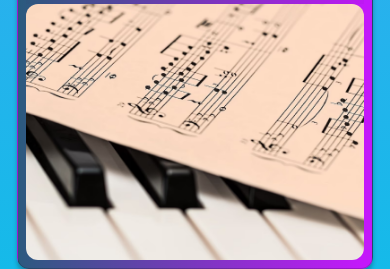
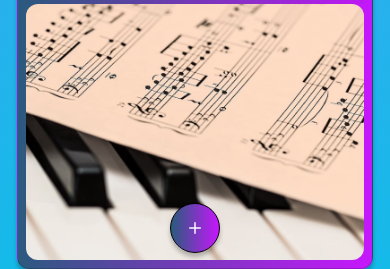
Before and after one commit to Giock24/NowMusic, a PHP site: page /src/home.html in a window 390 px wide. Shown: the part 1078-1347 px from the top of the page. Run offline with PHP 8.4, Linux system fonts and the light colour scheme.

Commit message:
- [ Home ] -  Added button on footer (fixed position)

```diff
--- a/css/style.css
+++ b/css/style.css
@@ -78,6 +78,13 @@ nav>a>i{
     margin-bottom: 30px;
 }
 
+.btn-circle {
+    width: 50px;
+    height: 50px;
+    padding: 13px 18px;
+    border-radius: 60px;
+}
+
 @media screen and (max-width: 992px) {
     #image-previous {
         max-height: 450px;
@@ -91,6 +98,14 @@ nav>a>i{
     }
 }
 
+/* On screens that are 768px or less, set new position of footer button*/
+@media screen and (max-width: 768px) {
+    footer {
+        display: flex;
+        justify-content: center;
+    }
+}
+
 .add-image {
     flex-direction: column;
     display: flex;
--- a/src/home.html
+++ b/src/home.html
@@ -28,7 +28,7 @@
             </div>
         </nav>
         <div class="row pt-2 h-100 justify-content-center">
-            <div class="col-11 col-md-3">
+            <div class="col-11 col-md-4">
                 <div class="card p-2">
                     <iframe style="border-radius:12px" src="https://open.spotify.com/embed/track/3NFuE3uDOr6QUw9UZ9HzKo?utm_source=generator&theme=0" width="100%" height="152" frameBorder="0" allowfullscreen="" allow="autoplay; clipboard-write; encrypted-media; fullscreen; picture-in-picture" loading="lazy"></iframe>
                     <div class="card-body px-3">
@@ -87,6 +87,11 @@
                 </div>
             </div>
         </div>
+        <footer class="fixed-bottom m-3">
+            <button type="button" class="btn-circle">
+                <i class="bi bi-plus"></i>
+            </button>
+        </footer>
     </div>
     <script src="https://cdn.jsdelivr.net/npm/bootstrap@5.3.2/dist/js/bootstrap.bundle.min.js" integrity="sha384-C6RzsynM9kWDrMNeT87bh95OGNyZPhcTNXj1NW7RuBCsyN/o0jlpcV8Qyq46cDfL" crossorigin="anonymous"></script>
 </body>
```
